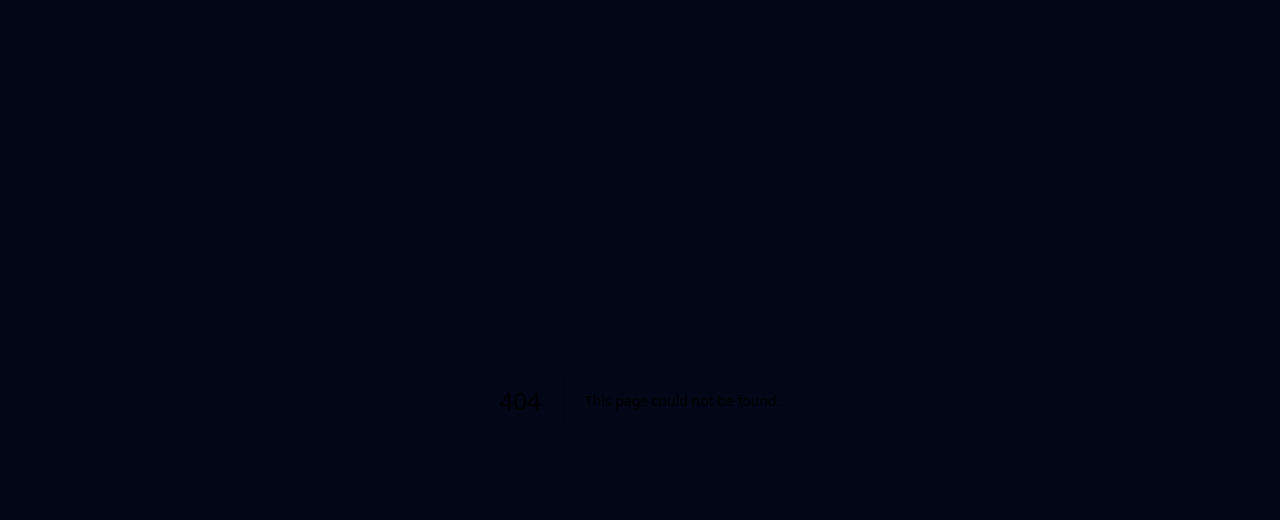
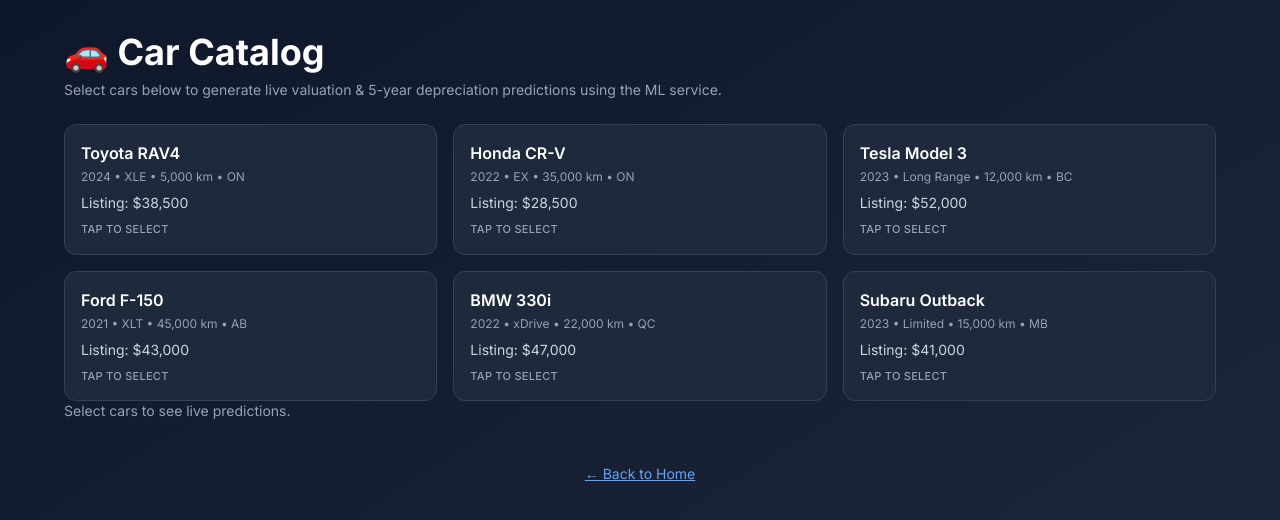
Before and after one commit to farazkabbo/6ixcar, a Next.js app: page /catalog in a window 1280 px wide. Before the commit this address had no page. Shown: the top 520 px of the page. Built offline with nearby package versions, Linux system fonts and the light colour scheme.

Commit message:
Included car catalogues

```diff
--- /dev/null
+++ b/app/catalog/page.tsx
@@ -0,0 +1,21 @@
+'use client';
+import { CarCatalog, usePersistedSelection } from '@/components/CarCatalog';
+import { CarPredictions } from '@/components/CarPredictions';
+
+export default function CatalogPage() {
+  const { selected, update } = usePersistedSelection();
+
+  return (
+    <div className="min-h-screen bg-gradient-to-br from-slate-900 to-slate-800 p-8">
+      <div className="max-w-6xl mx-auto">
+        <h1 className="text-4xl font-bold text-white mb-2">🚗 Car Catalog</h1>
+        <p className="text-slate-400 mb-6 text-sm">Select cars below to generate live valuation & 5-year depreciation predictions using the ML service.</p>
+        <CarCatalog selected={selected} onChange={update} />
+        <CarPredictions selected={selected} />
+        <div className="mt-10 text-center">
+          <a href="/" className="text-sm text-blue-400 hover:text-blue-300 underline">← Back to Home</a>
+        </div>
+      </div>
+    </div>
+  );
+}
--- /dev/null
+++ b/components/CarCatalog.tsx
@@ -0,0 +1,58 @@
+"use client";
+import { useState, useEffect } from 'react';
+import { CAR_CATALOG, CarSpec } from '@/lib/cars';
+
+interface CarCatalogProps {
+  selected: string[];
+  onChange: (ids: string[]) => void;
+}
+
+export function CarCatalog({ selected, onChange }: CarCatalogProps) {
+  const toggle = (id: string) => {
+    let next: string[];
+    if (selected.includes(id)) {
+      next = selected.filter(x => x !== id);
+    } else {
+      next = [...selected, id];
+    }
+    onChange(next);
+  };
+
+  return (
+    <div className="grid md:grid-cols-3 gap-4">
+      {CAR_CATALOG.map(car => {
+        const active = selected.includes(car.id);
+        return (
+          <button
+            key={car.id}
+            onClick={() => toggle(car.id)}
+            className={`text-left rounded-xl border p-4 transition group relative overflow-hidden ${active ? 'border-green-500 bg-green-500/10' : 'border-slate-700 bg-slate-800 hover:border-slate-500'}`}
+          >
+            <div className="absolute inset-0 opacity-0 group-hover:opacity-10 bg-gradient-to-br from-red-500 to-orange-500 transition" />
+            <h3 className="font-semibold text-white mb-1">{car.make} {car.model}</h3>
+            <p className="text-xs text-slate-400 mb-2">{car.year} • {car.trim} • {car.mileage.toLocaleString()} km • {car.province}</p>
+            <p className="text-sm text-slate-300">Listing: ${car.listing_price?.toLocaleString()}</p>
+            <p className="text-[11px] mt-2 uppercase tracking-wide font-medium text-slate-400">{active ? 'Selected' : 'Tap to select'}</p>
+          </button>
+        );
+      })}
+    </div>
+  );
+}
+
+export function usePersistedSelection(key: string = 'car-selection') {
+  const [selected, setSelected] = useState<string[]>([]);
+  useEffect(() => {
+    const raw = typeof window !== 'undefined' ? localStorage.getItem(key) : null;
+    if (raw) {
+      try { setSelected(JSON.parse(raw)); } catch {}
+    }
+  }, [key]);
+  const update = (ids: string[]) => {
+    setSelected(ids);
+    if (typeof window !== 'undefined') {
+      localStorage.setItem(key, JSON.stringify(ids));
+    }
+  };
+  return { selected, update };
+}
--- /dev/null
+++ b/components/CarPredictions.tsx
@@ -0,0 +1,118 @@
+"use client";
+import { useEffect, useState } from 'react';
+import { CAR_CATALOG, CarSpec } from '@/lib/cars';
+
+interface CarAnalysisResult {
+  id: string;
+  valuation?: any;
+  depreciation?: any;
+  error?: string;
+}
+
+interface CarPredictionsProps {
+  selected: string[];
+}
+
+async function fetchAnalysis(car: CarSpec): Promise<CarAnalysisResult> {
+  try {
+    // Call valuation first
+    const valuationRes = await fetch('/api/ml-valuation', {
+      method: 'POST',
+      headers: { 'Content-Type': 'application/json' },
+      body: JSON.stringify({
+        make: car.make,
+        model: car.model,
+        year: car.year,
+        mileage: car.mileage,
+        trim: car.trim,
+        province: car.province,
+        listing_price: car.listing_price
+      })
+    });
+    if (!valuationRes.ok) throw new Error('Valuation failed');
+    const valuation = await valuationRes.json();
+
+    // Depreciation (use purchasePrice = listing or fairPrice if provided)
+    const purchasePrice = car.purchasePrice || valuation.fairPrice;
+    const depreciationRes = await fetch('/api/ml-depreciation', {
+      method: 'POST',
+      headers: { 'Content-Type': 'application/json' },
+      body: JSON.stringify({
+        make: car.make,
+        model: car.model,
+        purchasePrice,
+        year: car.year,
+        mileage: car.mileage,
+        province: car.province
+      })
+    });
+    if (!depreciationRes.ok) throw new Error('Depreciation failed');
+    const depreciation = await depreciationRes.json();
+
+    return { id: car.id, valuation, depreciation };
+  } catch (e: any) {
+    return { id: car.id, error: e.message };
+  }
+}
+
+export function CarPredictions({ selected }: CarPredictionsProps) {
+  const [results, setResults] = useState<CarAnalysisResult[]>([]);
+  const [loading, setLoading] = useState(false);
+
+  useEffect(() => {
+    let active = true;
+    const run = async () => {
+      setLoading(true);
+      const chosen = CAR_CATALOG.filter(c => selected.includes(c.id));
+      const fetched: CarAnalysisResult[] = [];
+      for (const car of chosen) {
+        const r = await fetchAnalysis(car);
+        if (!active) return;
+        fetched.push(r);
+        setResults(prev => [...prev.filter(p => p.id !== r.id), r]);
+      }
+      setLoading(false);
+    };
+    if (selected.length) run(); else setResults([]);
+    return () => { active = false; };
+  }, [selected]);
+
+  if (!selected.length) {
+    return <p className="text-slate-400 text-sm">Select cars to see live predictions.</p>;
+  }
+
+  return (
+    <div className="space-y-4 mt-6">
+      {results.map(r => {
+        const car = CAR_CATALOG.find(c => c.id === r.id)!;
+        return (
+          <div key={r.id} className="rounded-xl border border-slate-700 bg-slate-800 p-4">
+            <h4 className="font-semibold text-white mb-2">{car.make} {car.model} <span className="text-xs text-slate-400">{car.year}</span></h4>
+            {r.error && <p className="text-red-400 text-sm">Error: {r.error}</p>}
+            {!r.error && (
+              <div className="grid md:grid-cols-2 gap-4 text-sm text-slate-200">
+                <div>
+                  <p className="font-medium mb-1">Valuation</p>
+                  <p>Fair Price: ${r.valuation?.fairPrice?.toLocaleString()}</p>
+                  <p>Listing: ${r.valuation?.listingPrice?.toLocaleString()}</p>
+                  <p>Deal Score: {r.valuation?.dealScore}/100</p>
+                  <p>Position: {r.valuation?.pricePosition}</p>
+                  <p>Advice: {r.valuation?.advice}</p>
+                </div>
+                <div>
+                  <p className="font-medium mb-1">Depreciation (5y)</p>
+                  <p>Annual Rate: {r.depreciation?.annualDepreciationRate}%</p>
+                  <p>Resale @5y: ${r.depreciation?.resaleValue5Year?.toLocaleString()}</p>
+                  <p>Retained: {r.depreciation?.percentRetained}%</p>
+                  <p>Rating: {r.depreciation?.retentionRating}</p>
+                  <p>Advice: {r.depreciation?.advice}</p>
+                </div>
+              </div>
+            )}
+          </div>
+        );
+      })}
+      {loading && <p className="text-xs text-slate-400">Fetching predictions...</p>}
+    </div>
+  );
+}
--- /dev/null
+++ b/lib/cars.ts
@@ -0,0 +1,80 @@
+export interface CarSpec {
+  id: string;
+  make: string;
+  model: string;
+  year: number;
+  mileage: number;
+  trim: string;
+  province: string;
+  listing_price?: number; // optional for valuation
+  purchasePrice?: number; // optional for depreciation (falls back to listing/fair price)
+}
+
+export const CAR_CATALOG: CarSpec[] = [
+  {
+    id: 'toyota-rav4-2024',
+    make: 'Toyota',
+    model: 'RAV4',
+    year: 2024,
+    mileage: 5000,
+    trim: 'XLE',
+    province: 'ON',
+    listing_price: 38500,
+    purchasePrice: 38500,
+  },
+  {
+    id: 'honda-crv-2022',
+    make: 'Honda',
+    model: 'CR-V',
+    year: 2022,
+    mileage: 35000,
+    trim: 'EX',
+    province: 'ON',
+    listing_price: 28500,
+    purchasePrice: 28500,
+  },
+  {
+    id: 'tesla-model3-2023',
+    make: 'Tesla',
+    model: 'Model 3',
+    year: 2023,
+    mileage: 12000,
+    trim: 'Long Range',
+    province: 'BC',
+    listing_price: 52000,
+    purchasePrice: 52000,
+  },
+  {
+    id: 'ford-f150-2021',
+    make: 'Ford',
+    model: 'F-150',
+    year: 2021,
+    mileage: 45000,
+    trim: 'XLT',
+    province: 'AB',
+    listing_price: 43000,
+    purchasePrice: 43000,
+  },
+  {
+    id: 'bmw-3series-2022',
+    make: 'BMW',
+    model: '330i',
+    year: 2022,
+    mileage: 22000,
+    trim: 'xDrive',
+    province: 'QC',
+    listing_price: 47000,
+    purchasePrice: 47000,
+  },
+  {
+    id: 'subaru-outback-2023',
+    make: 'Subaru',
+    model: 'Outback',
+    year: 2023,
+    mileage: 15000,
+    trim: 'Limited',
+    province: 'MB',
+    listing_price: 41000,
+    purchasePrice: 41000,
+  }
+];
```
